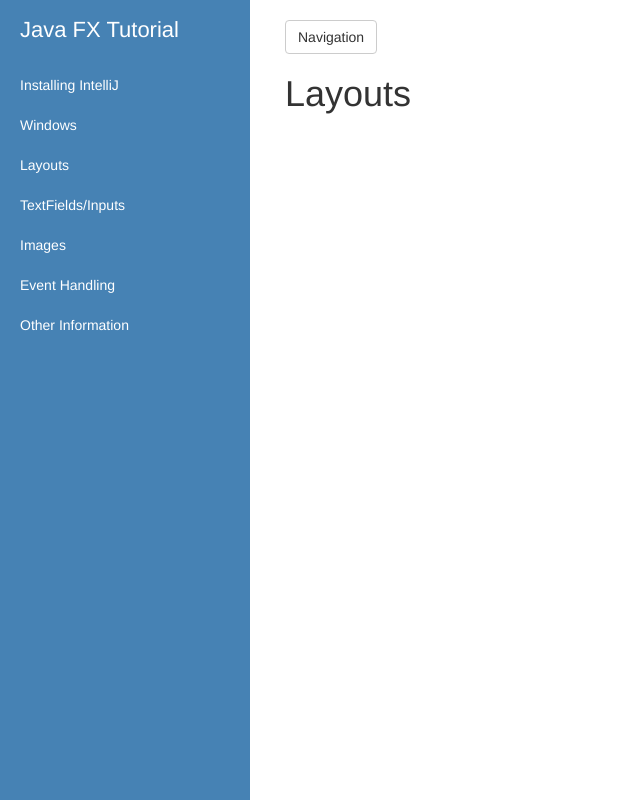
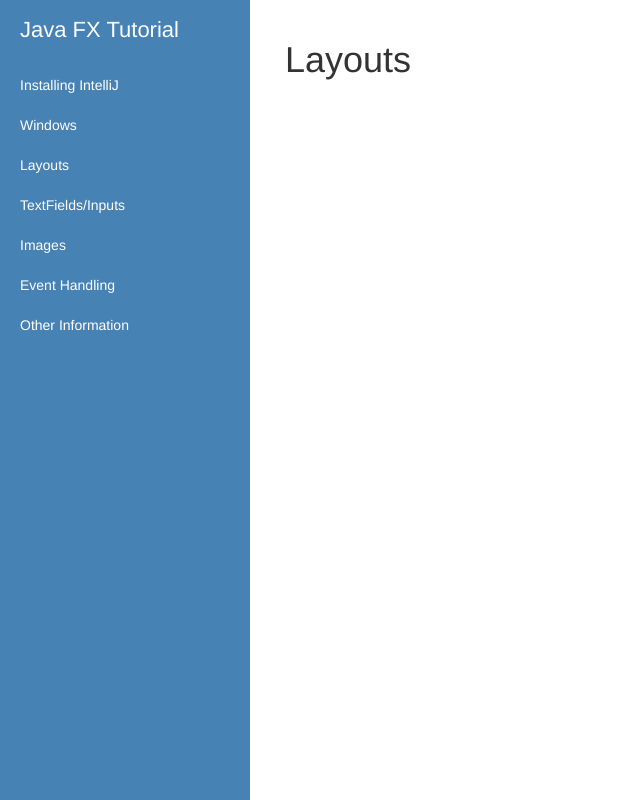
Before and after one commit to xgalloway/JavaFX-Tutorial, a plain HTML site: page layouts.html in a window 1280 px wide. Shown: the whole page, without its empty margins (0-640 px from the left). Drawn offline with Linux system fonts and the light colour scheme.

Commit message:
Update layouts.html

```diff
--- a/layouts.html
+++ b/layouts.html
@@ -68,7 +68,6 @@
             <div class="container-fluid">
                 <div class="row">
                     <div class="col-lg-12">
-                        <a href="#menu-toggle" class="btn btn-default" id="menu-toggle">Navigation</a>
                         <h1>Layouts</h1>
                         <!--<p>This template has a responsive menu toggling system. The menu will appear collapsed on smaller screens, and will appear non-collapsed on larger screens. When toggled using the button below, the menu will appear/disappear. On small screens, the page content will be pushed off canvas.</p>
                         <p>Make sure to keep all page content within the <code>#page-content-wrapper</code>.</p> -->
```
